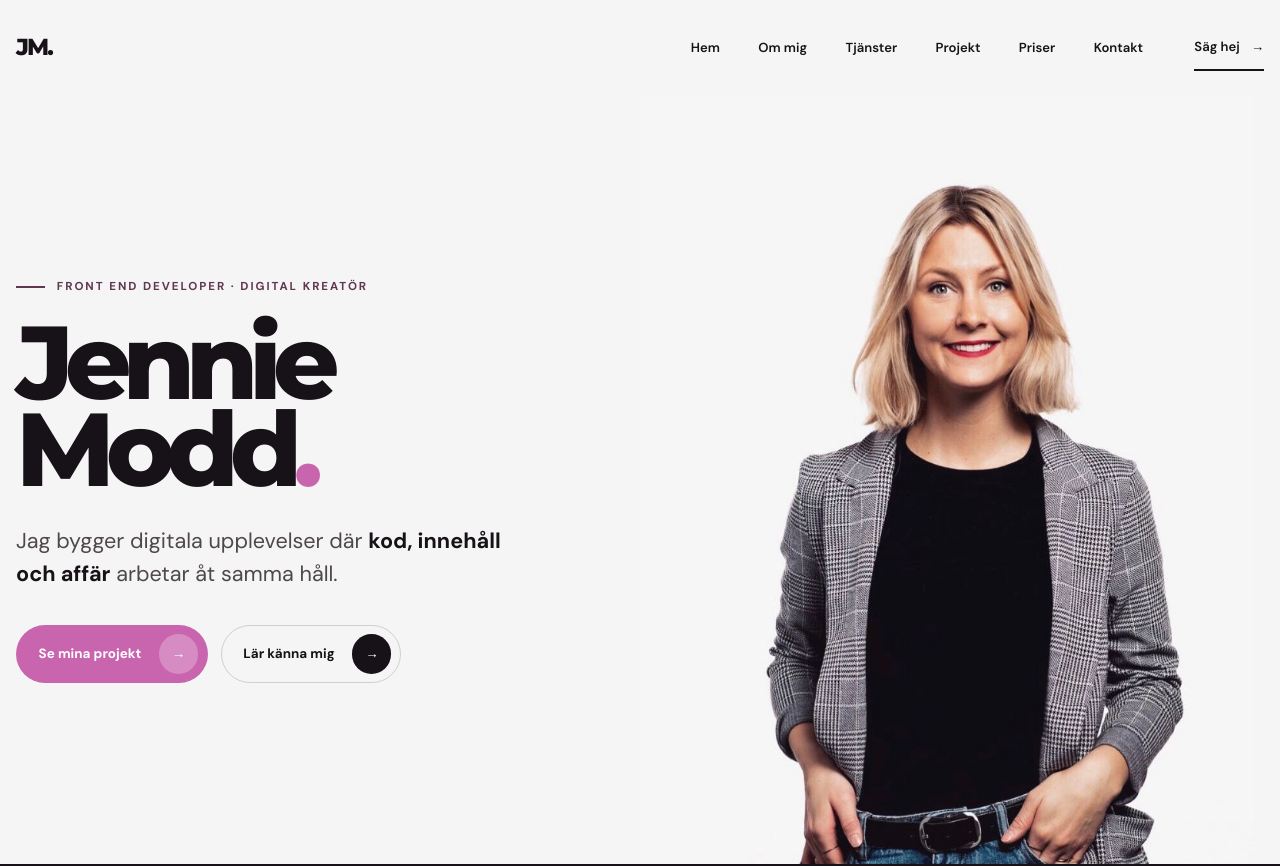
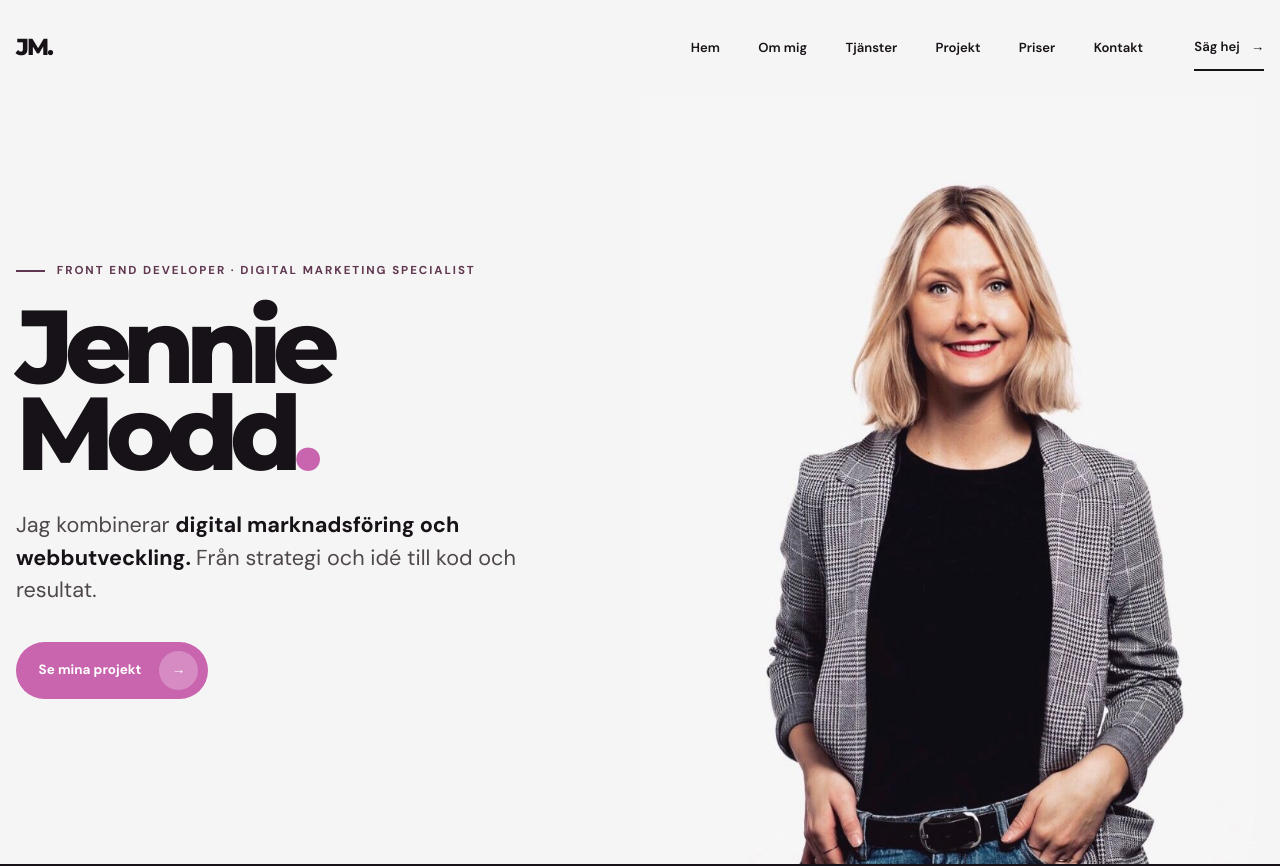
Before and after one commit to jenniemodd/portfolio_2, a React (Vite) app: page / in a window 1280 px wide. Shown: the top 866 px of the page. Built offline with nearby package versions, Linux system fonts and the light colour scheme.

Commit message:
feat: update Hero component text for improved clarity and branding

```diff
--- a/src/components/Hero.tsx
+++ b/src/components/Hero.tsx
@@ -6,7 +6,7 @@ function Hero() {
     <section className={styles.hero} id="home">
       <div className={styles.copy}>
         <p className={styles.eyebrow}>
-          Front End Developer · Digital kreatör
+          Front End Developer · Digital Marketing Specialist
         </p>
 
         <h1>
@@ -16,9 +16,9 @@ function Hero() {
         </h1>
 
         <p className={styles.lead}>
-          Jag bygger digitala upplevelser där{" "}
-          <strong>kod, innehåll och affär</strong> arbetar
-          åt samma håll.
+          Jag kombinerar {" "}
+          <strong>digital marknadsföring och webbutveckling. </strong>
+          Från strategi och idé till kod och resultat.
         </p>
 
         <div className={styles.actions}>
@@ -27,13 +27,6 @@ function Hero() {
             className={`${styles.button} ${styles.primary}`}
           >
             Se mina projekt <span aria-hidden="true">→</span>
-          </a>
-
-          <a
-            href="#about"
-            className={`${styles.button} ${styles.secondary}`}
-          >
-            Lär känna mig <span aria-hidden="true">→</span>
           </a>
         </div>
       </div>
```
